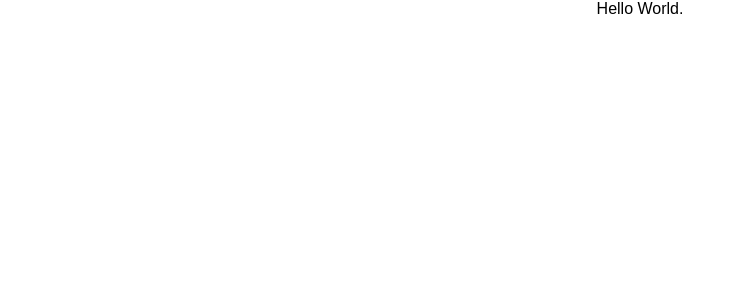
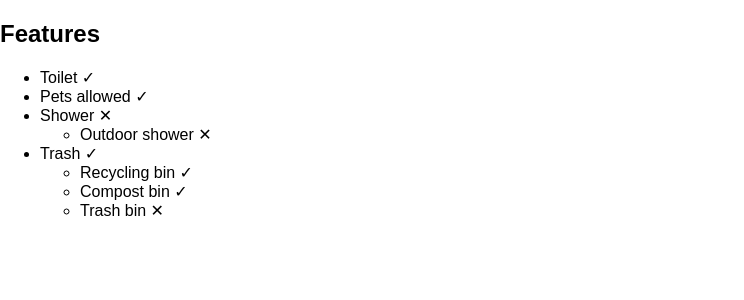
Before and after one commit to jwmunn-og/camp-features-react, a React (Create React App) app: page / in a window 1280 px wide. Shown: the top 300 px of the page, without its empty margins (0-744 px from the left). Built offline with nearby package versions, Linux system fonts and the light colour scheme.

Commit message:
Display feature and subfeature lists.

```diff
--- a/src/App.js
+++ b/src/App.js
@@ -1,5 +1,6 @@
 import React, { Component } from 'react';
 import FEATURES from './camp_features.js';
+import FeatureList from './feature_list.js';
 import './App.css';
 
 class App extends Component {
@@ -8,9 +9,7 @@ class App extends Component {
     console.log(camp_features);
 
     return (
-      <div className="App">
-        Hello World.
-      </div>
+      <FeatureList features={camp_features} />
     );
   }
 }
--- /dev/null
+++ b/src/feature_list.js
@@ -0,0 +1,20 @@
+import React from 'react';
+import SubFeatures from './subfeature_list.js';
+
+function FeaturesList({features}) {
+  return(
+    <div>
+      <h2>Features</h2>
+      <ul>
+        {features.map((feature, index) => (
+          <li key={index}>
+            {feature.title} {feature.presence ? '✓' : '✕'}
+            <SubFeatures subfeatures={feature.subfeatures} />
+          </li>
+        ))}
+      </ul>
+    </div>
+  );
+}
+
+export default FeaturesList;
--- /dev/null
+++ b/src/subfeature_list.js
@@ -0,0 +1,13 @@
+import React from 'react';
+
+const SubFeatures = ({ subfeatures }) => (
+  <ul className="subFeatures">
+    {subfeatures.map((subfeature, index) => (
+      <li key={index}>
+        {subfeature.title} {subfeature.presence ? '✓' : '✕'}
+      </li>
+    ))}
+  </ul>
+);
+
+export default SubFeatures;
```
